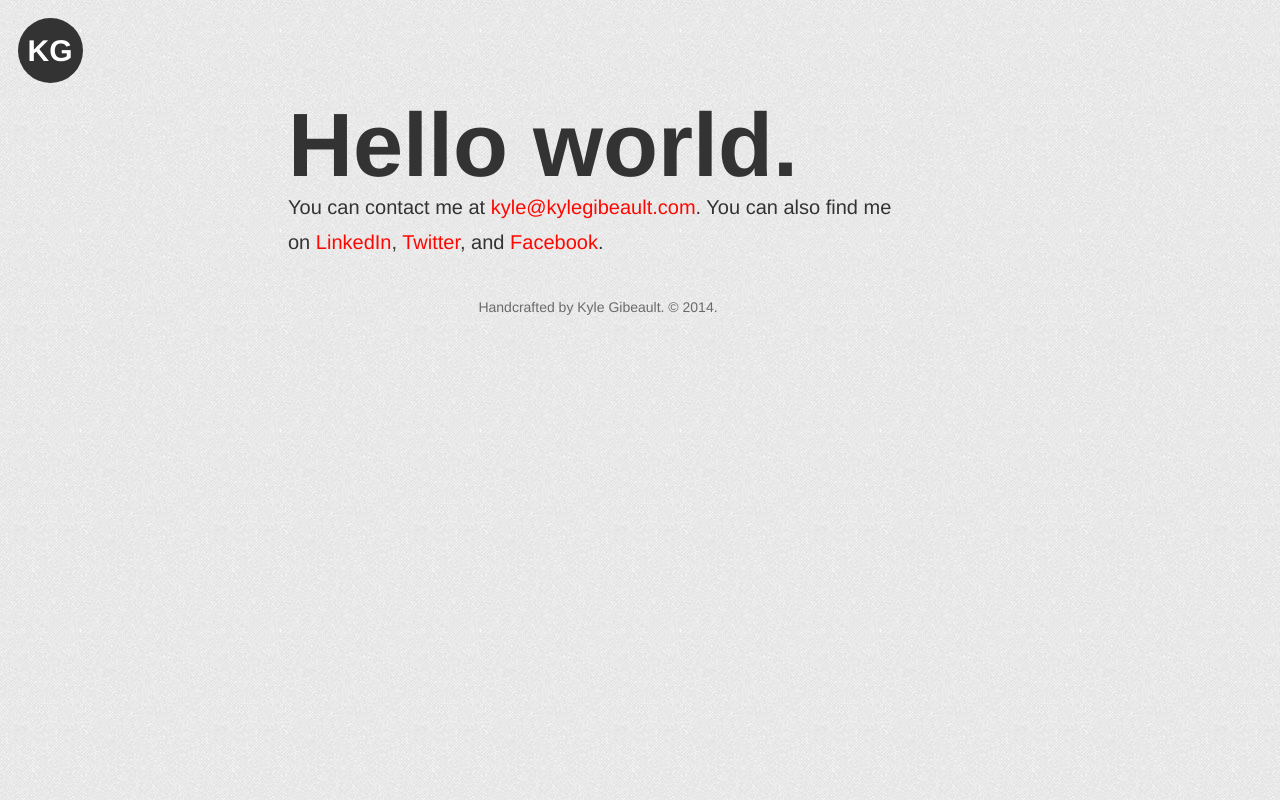
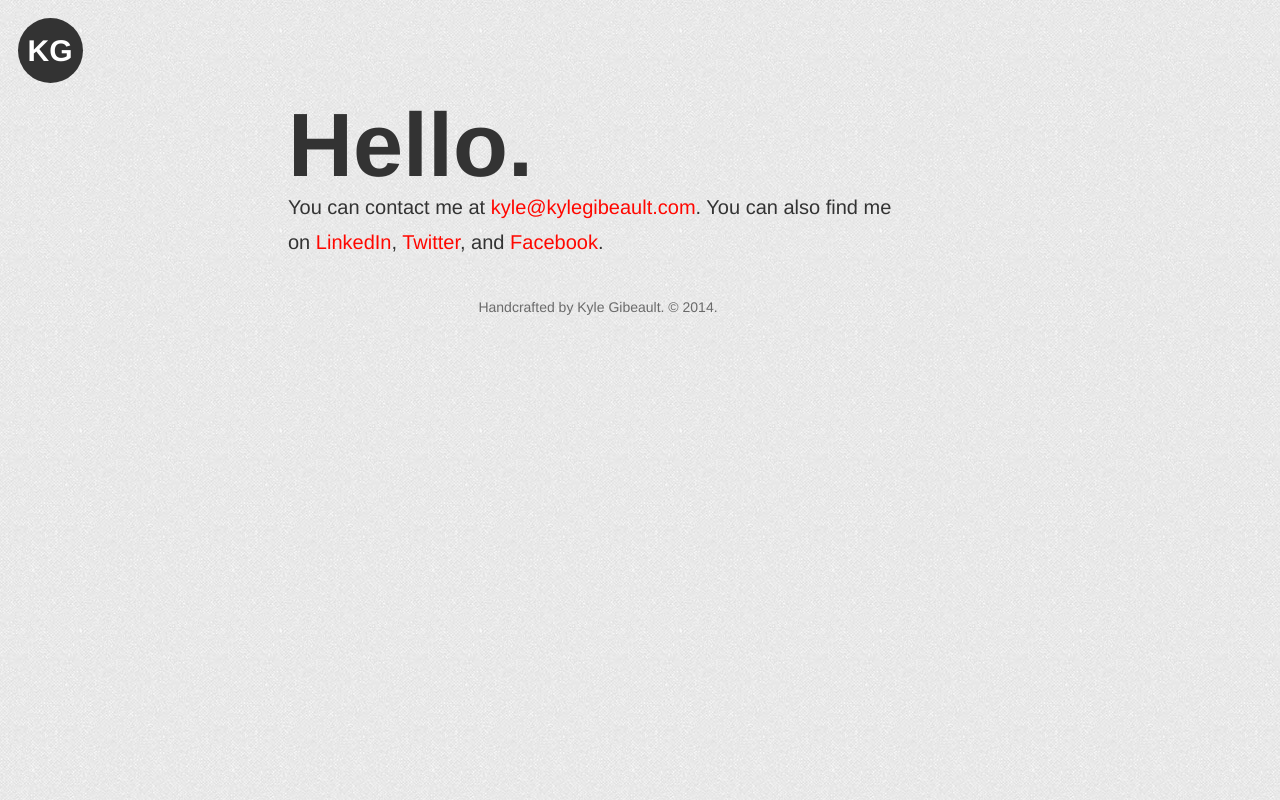
Before and after one commit to kylegibeault/kylegibeault.com, a plain HTML site: page index.html in a window 1280 px wide. Drawn offline with Linux system fonts and the light colour scheme.

Commit message:
Changed text

```diff
--- a/index.html
+++ b/index.html
@@ -44,7 +44,7 @@
 
         <div id="container">
 
-            <h1 id="headline" class="animated fadeIn">Hello world.</h1>
+            <h1 id="headline" class="animated fadeIn">Hello.</h1>
 
             <p>You can contact me at <a href="mailto:kyle@kylegibeault.com"onClick="trackOutboundLink(this, 'Outbound Links', 'email'); return false;">kyle@kylegibeault.com</a>. You can also find me on <a href="http://www.linkedin.com/in/kylegibeault"onClick="trackOutboundLink(this, 'Outbound Links', 'linkedin.com'); return false;">LinkedIn</a>, <a href="http://twitter.com/kylegibeault" onClick="trackOutboundLink(this, 'Outbound Links', 'twitter.com'); return false;">Twitter</a>, and <a href="http://www.facebook.com/kyle.gibeault" onClick="trackOutboundLink(this, 'Outbound Links', 'facebook.com'); return false;">Facebook</a>.</p>
         </div>
```
